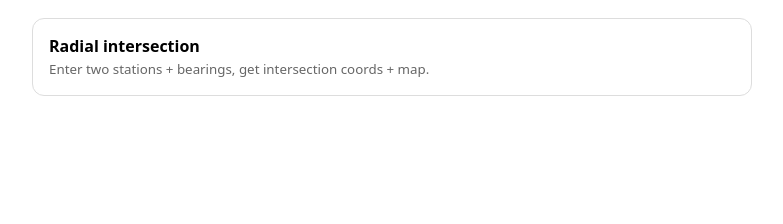
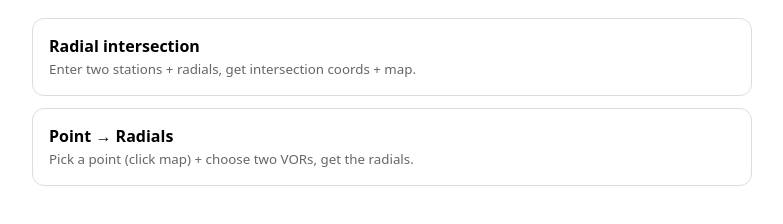
Before and after one commit to annanikiel/avCalc, a plain HTML site: page app/index.html in a window 1280 px wide. Shown: the part 78-302 px from the top of the page, without its empty margins (0-783 px from the left). Drawn offline with Linux system fonts and the light colour scheme.

Commit message:
Update description for radial intersection and add new link

```diff
--- a/app/index.html
+++ b/app/index.html
@@ -15,7 +15,11 @@
   <h1>Calculations</h1>
   <a class="card" href="intersect.html">
     <strong>Radial intersection</strong><br/>
-    <small>Enter two stations + bearings, get intersection coords + map.</small>
+    <small>Enter two stations + radials, get intersection coords + map.</small>
   </a>
+  <a class="card" href="radials.html">
+  <strong>Point → Radials</strong><br/>
+  <small>Pick a point (click map) + choose two VORs, get the radials.</small>
+</a>
 </body>
 </html>
```
